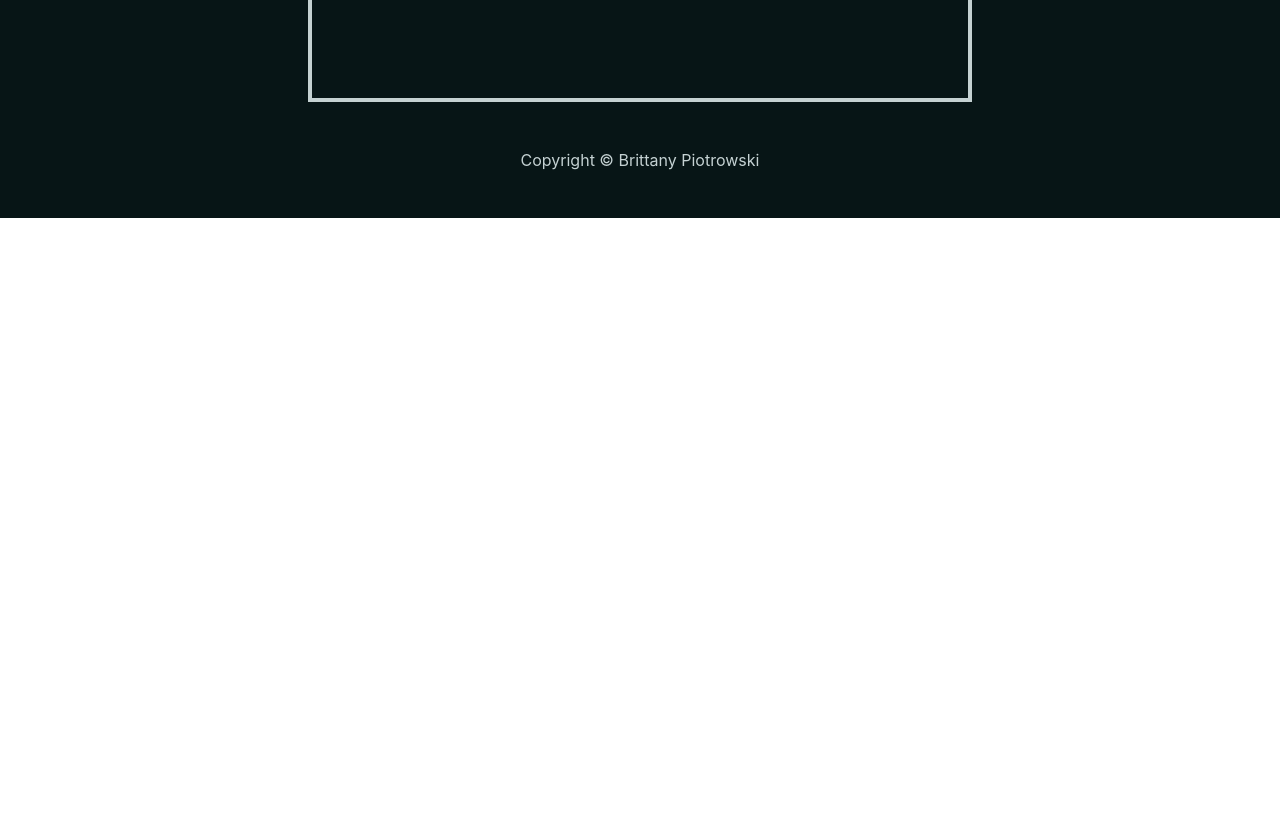
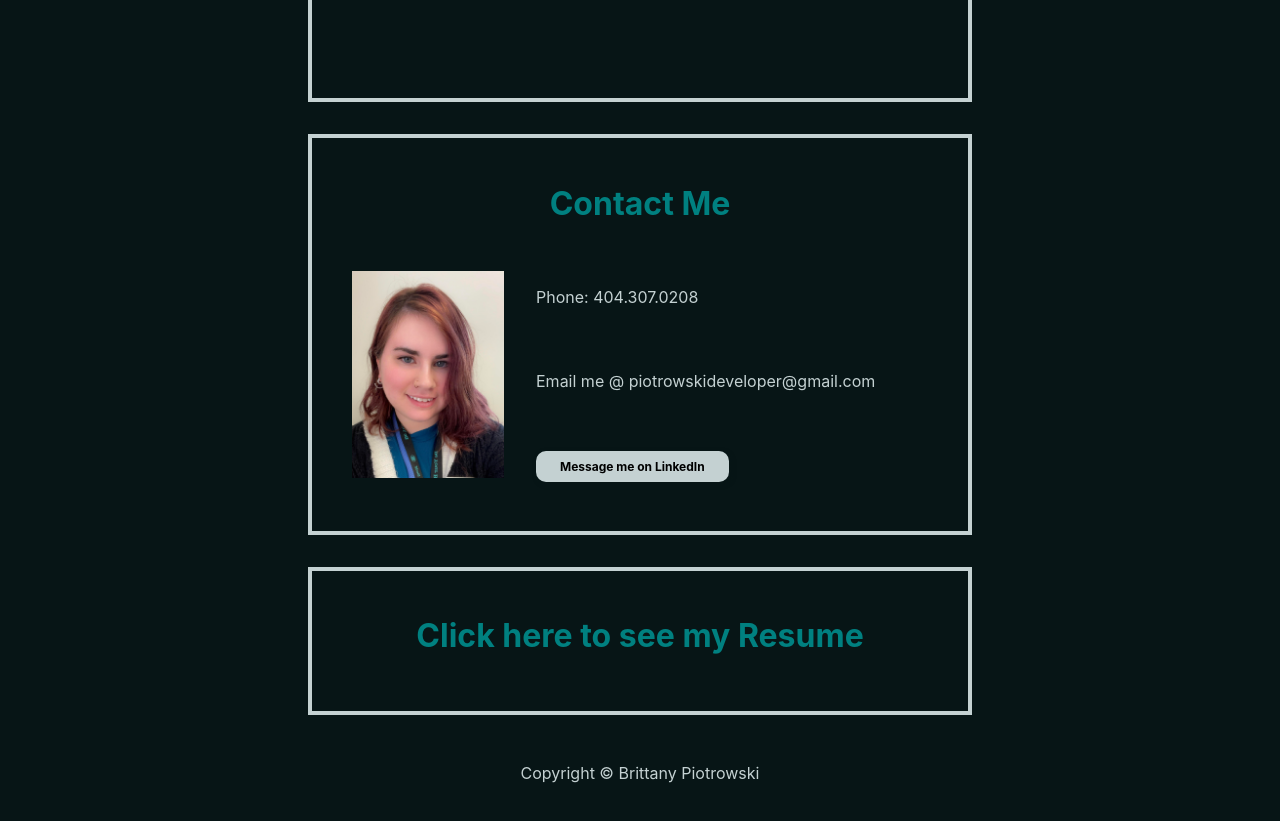
Before and after one commit to PiotrowskiBrittany-FS/piotrowskibrittany, a React (Create React App) app in the folder piotrowskibrittany/: page / in a window 1280 px wide. Shown: the part 4560-5381 px from the top of the page. Before the commit the page ends 4778 px from the top, so only its background shows below. Built offline with nearby package versions, Linux system fonts and the light colour scheme.

Commit message:
added contact information

```diff
--- a/piotrowskibrittany/src/components/Navigation.js
+++ b/piotrowskibrittany/src/components/Navigation.js
@@ -8,7 +8,7 @@ const Navigation = ()=>{
                 <a href="#skills" style={styles.links}>Skills</a>
                 <a href="#projects" style={styles.links}>Projects</a>
                 <a href="#contact" style={styles.links}>Contact</a>
-                <a href="www.linkedin.com/in/brittany-piotrowski-ab80b815b" style={styles.links}>Resume</a>
+                <a href="#resume" style={styles.links}>Resume</a>
             </div>
         </div>
     )
--- a/piotrowskibrittany/src/pages/Home.js
+++ b/piotrowskibrittany/src/pages/Home.js
@@ -8,6 +8,7 @@ import Popcorner from '../images/popcorner.png';
 import Puparazzi from '../images/puparazzi.png';
 import StriveSimple from '../images/strivesimple.png';
 import TaskManager from '../images/taskmanager.png';
+import ContactPhoto from '../images/contact.jpeg';
 
 
 const Home = () =>{
@@ -88,6 +89,23 @@ const Home = () =>{
                     <a href="https://github.com/dws2/kanban-PiotrowskiBrittany-FS" style={styles.github}>GitHub</a>
                 </div>
             </div>
+        </div>
+        <div style={styles.container} id="contact">
+            <h1 style={styles.title}>Contact Me</h1>
+            <div style={styles.contactContainer}>
+                <img style={styles.contactImg} src={ContactPhoto} alt="contact "></img>
+                <div style={styles.contact}>
+                    <p style={styles.contactInfo}>Phone: 404.307.0208</p>
+                    <p style={styles.contactInfo}>Email me @ piotrowskideveloper@gmail.com</p>
+                    <p style={styles.contactInfo}><a href="www.linkedin.com/in/brittany-piotrowski-ab80b815b" style={styles.linkedIn}>Message me on LinkedIn</a></p>
+                </div>
+
+            </div>
+
+
+        </div>
+        <div style={styles.container} id="resume">
+            <a href="www.linkedin.com/in/brittany-piotrowski-ab80b815b" style={styles.resume}><h1 style={styles.title}>Click here to see my Resume</h1></a>
         </div>
 
     </div>
@@ -188,4 +206,42 @@ const styles ={
         textDecoration: 'none',
         cursor: 'pointer'
     },
+    contactContainer: {
+        display: 'flex',
+        justifyContent: 'center'
+    },
+    contactImg: {
+        width: '25%',
+        height: '10%',
+        textAlign: 'center',
+        justifyContent: 'center',
+        padding: '1rem'
+    },
+    contactInfo: {
+        padding: '1rem'
+    },
+    contact: {
+        display: 'flex',
+        flexWrap: 'wrap'
+    },
+    linkedIn: {
+        paddingTop: '0.50rem',
+        paddingBottom: '0.50rem',
+        paddingRight: '1.5rem',
+        paddingLeft: '1.5rem',
+        color: '#000',
+        borderStyle: 'solid',
+        borderWidth: '0px',
+        borderRadius: '10px',
+        boxShadow: "2px 2px 5px #071516",
+        backgroundColor: '#C4D1D2',
+        fontWeight: 'bold',
+        textAlign: 'center',
+        fontSize: '12px',
+        textDecoration: 'none',
+        cursor: 'pointer'
+    },
+    resume: {
+        textDecoration: 'none'
+    }
 }
```
Also changed, not shown: piotrowskibrittany/src/images/contact.jpeg (added).
